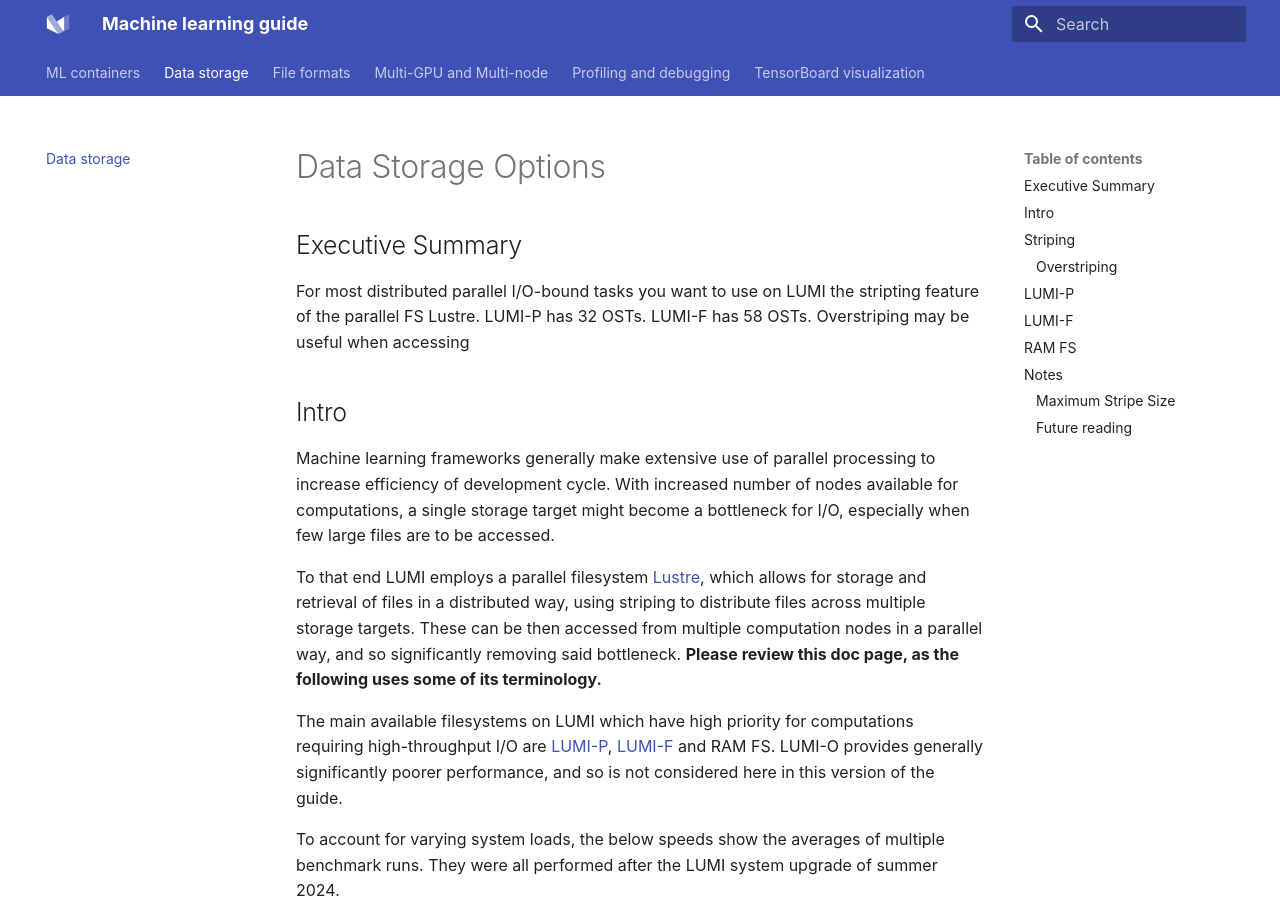
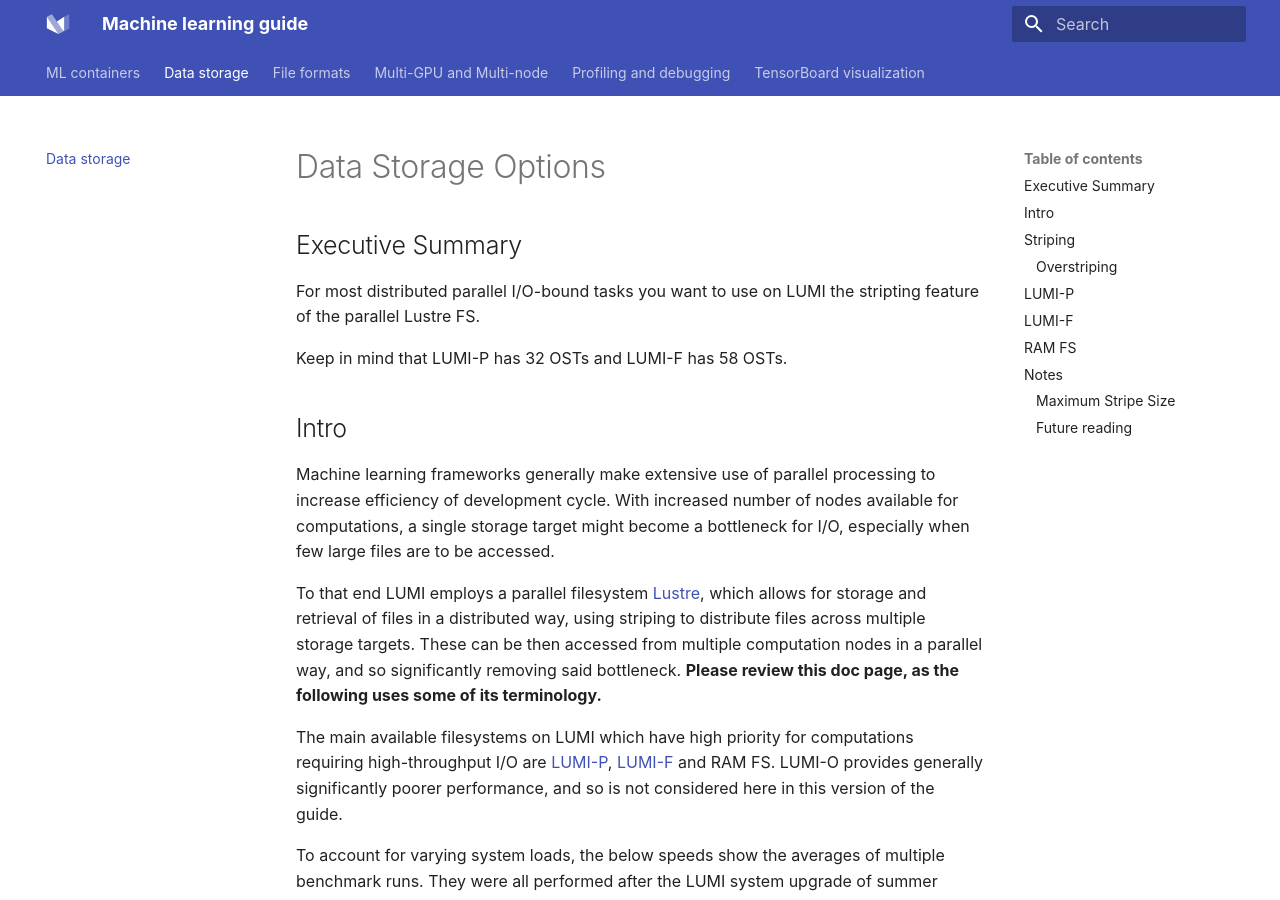
Before and after one commit to Lumi-supercomputer/LUMI-AI-example, an MkDocs documentation site: the page built from docs/data_storage.md, in a window 1280 px wide and 900 px high. Built offline with MkDocs 1.6.1 and Material for MkDocs 9.7.7, drawn with Linux system fonts in a browser that asks for light colours.

Commit message:
exec summary

```diff
--- a/docs/data_storage.md
+++ b/docs/data_storage.md
@@ -1,10 +1,9 @@
 # Data Storage Options
 
 ## Executive Summary
-For most distributed parallel I/O-bound tasks you want to use on LUMI the stripting feature of the parallel FS Lustre.
-LUMI-P has 32 OSTs.
-LUMI-F has 58 OSTs.
-Overstriping may be useful when accessing
+For most distributed parallel I/O-bound tasks you want to use on LUMI the stripting feature of the parallel Lustre FS.
+
+Keep in mind that  LUMI-P has 32 OSTs and LUMI-F has 58 OSTs.
 
 ## Intro
 
```
